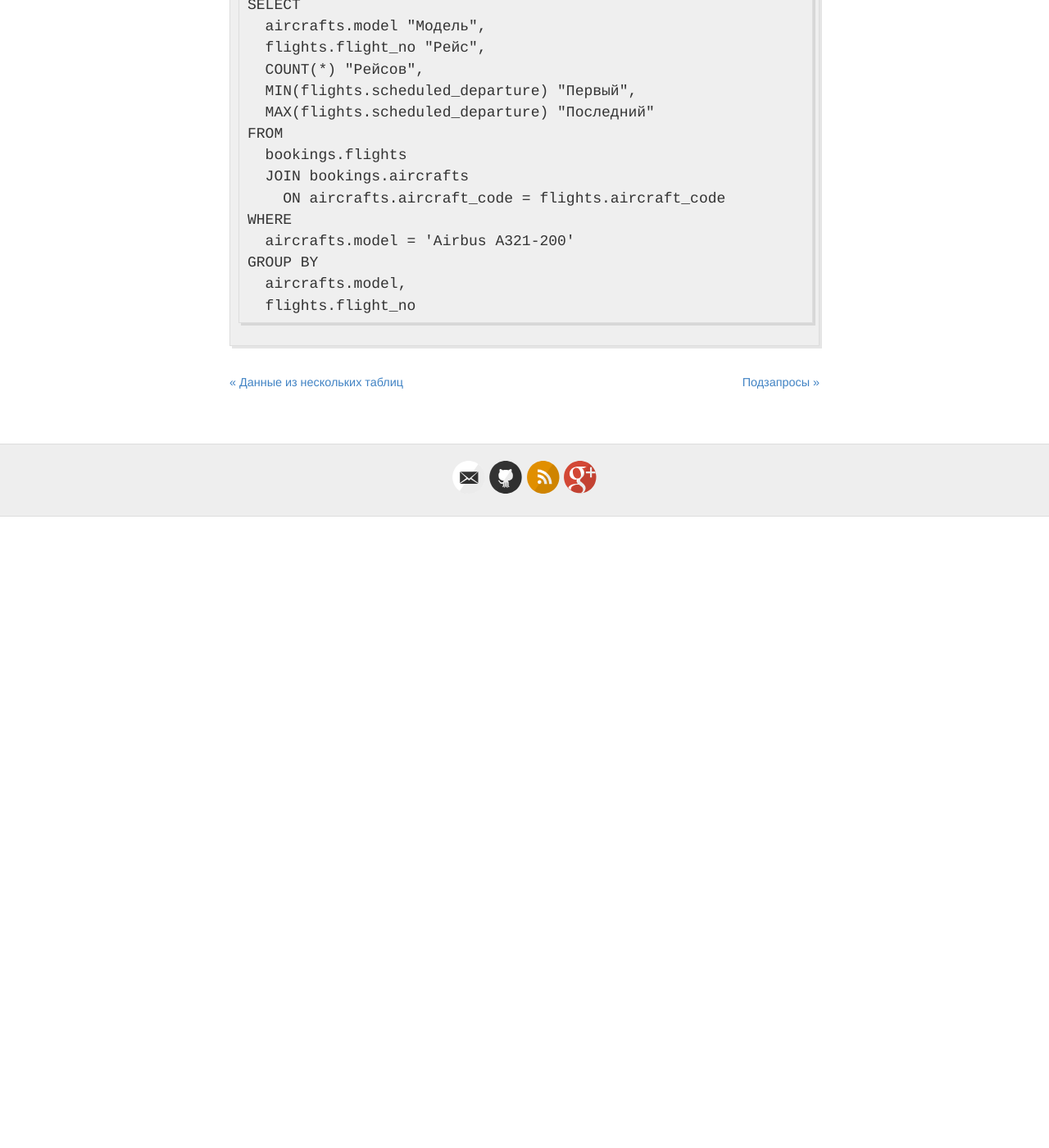
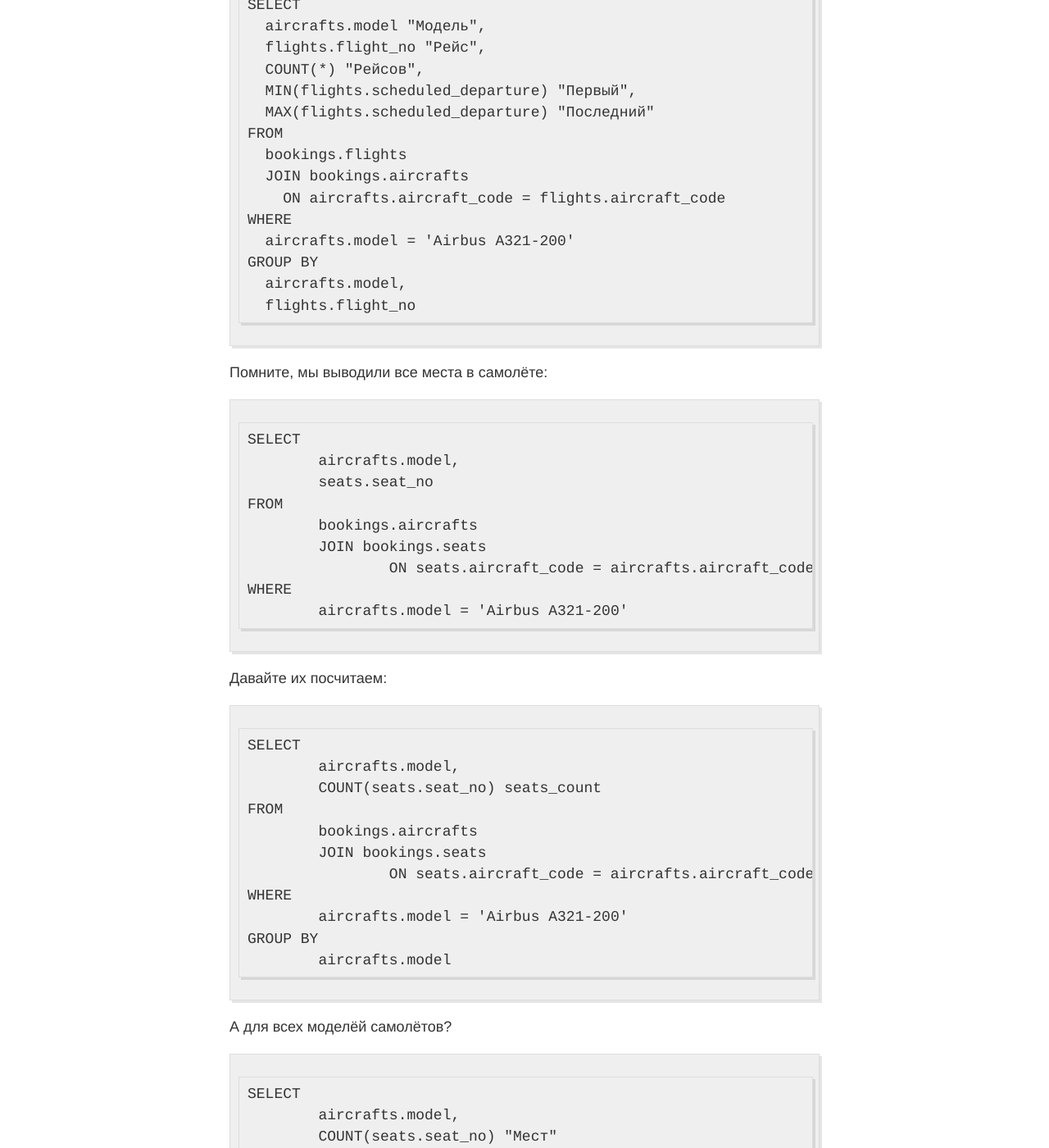
Before and after one commit to prosql/prosql.github.io, a Jekyll site: the page built from _book/01-21-groupby.md, in a window 1280 px wide and 1400 px high, scrolled down 2120 px. Shown: the whole window at 82% size. Built offline with Jekyll 4.4.1, drawn with Linux system fonts in a browser that asks for light colours; comment, search, counter and statistics services are not loaded; before the commit the page ends 2750 px from its top, so only the background shows below that; some of the changed text lies outside the part shown.

Commit message:
ch group

```diff
--- a/_book/01-21-groupby.md
+++ b/_book/01-21-groupby.md
@@ -76,3 +76,41 @@ title: Группировка
     GROUP BY
       aircrafts.model,
       flights.flight_no
+
+Помните, мы выводили все места в самолёте:
+
+	SELECT
+		aircrafts.model,
+		seats.seat_no
+	FROM
+		bookings.aircrafts
+		JOIN bookings.seats
+			ON seats.aircraft_code = aircrafts.aircraft_code
+	WHERE
+		aircrafts.model = 'Airbus A321-200'
+
+Давайте их посчитаем:
+
+	SELECT
+		aircrafts.model,
+		COUNT(seats.seat_no) seats_count
+	FROM
+		bookings.aircrafts
+		JOIN bookings.seats
+			ON seats.aircraft_code = aircrafts.aircraft_code
+	WHERE
+		aircrafts.model = 'Airbus A321-200'
+	GROUP BY
+		aircrafts.model
+
+А для всех моделёй самолётов?
+
+	SELECT
+		aircrafts.model,
+		COUNT(seats.seat_no) "Мест"
+	FROM
+		bookings.aircrafts
+		JOIN bookings.seats
+			ON seats.aircraft_code = aircrafts.aircraft_code
+	GROUP BY
+		aircrafts.model
```
Also changed, not shown: _book/01-20-join.md (+1 -1 lines), _book/01-30-subquery.md (line endings or trailing spaces).
